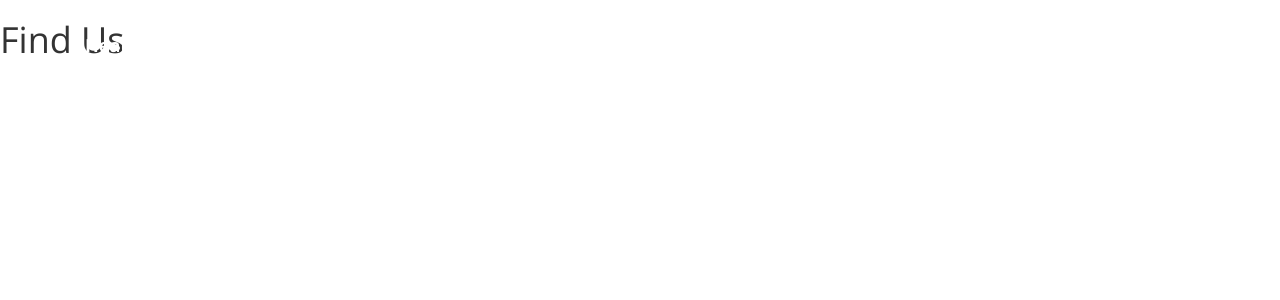
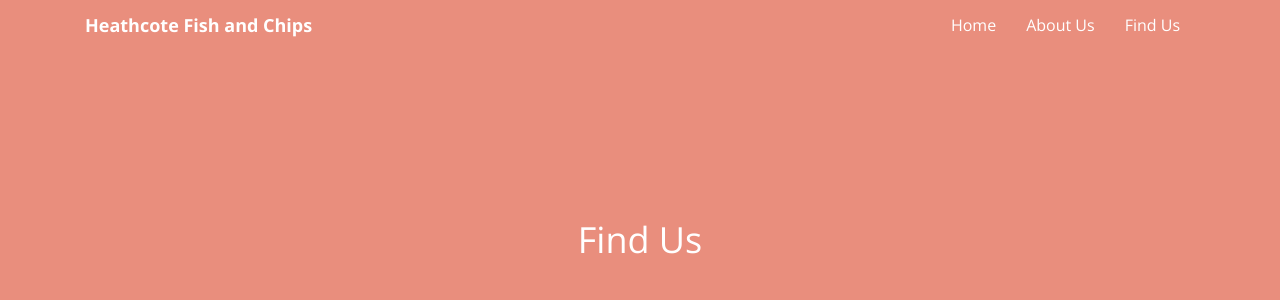
Before and after one commit to superdev810/heathcote-fish-n-chips, a React (Create React App) app: page /find-us in a window 1280 px wide. Shown: the top 300 px of the page. Built offline with nearby package versions, Linux system fonts and the light colour scheme.

Commit message:
setup "Find Us" page

```diff
--- /dev/null
+++ b/src/containers/FindUs.css
@@ -0,0 +1,8 @@
+.find-us__wrap {
+  color: #ffffff;
+  text-align: center;
+  width: 100%;
+  height: 100vh;
+  padding-top: 200px;
+  background-color: #e98e7d;
+}
--- a/src/containers/FindUs.js
+++ b/src/containers/FindUs.js
@@ -1,8 +1,9 @@
 import React from 'react';
+import './FindUs.css';
 
 const FindUs = () => (
-  <div>
-    <h1>Find Us</h1>
+  <div className="find-us__wrap">
+    <h1 className="find-us__main-title">Find Us</h1>
   </div>
 );
 
```
